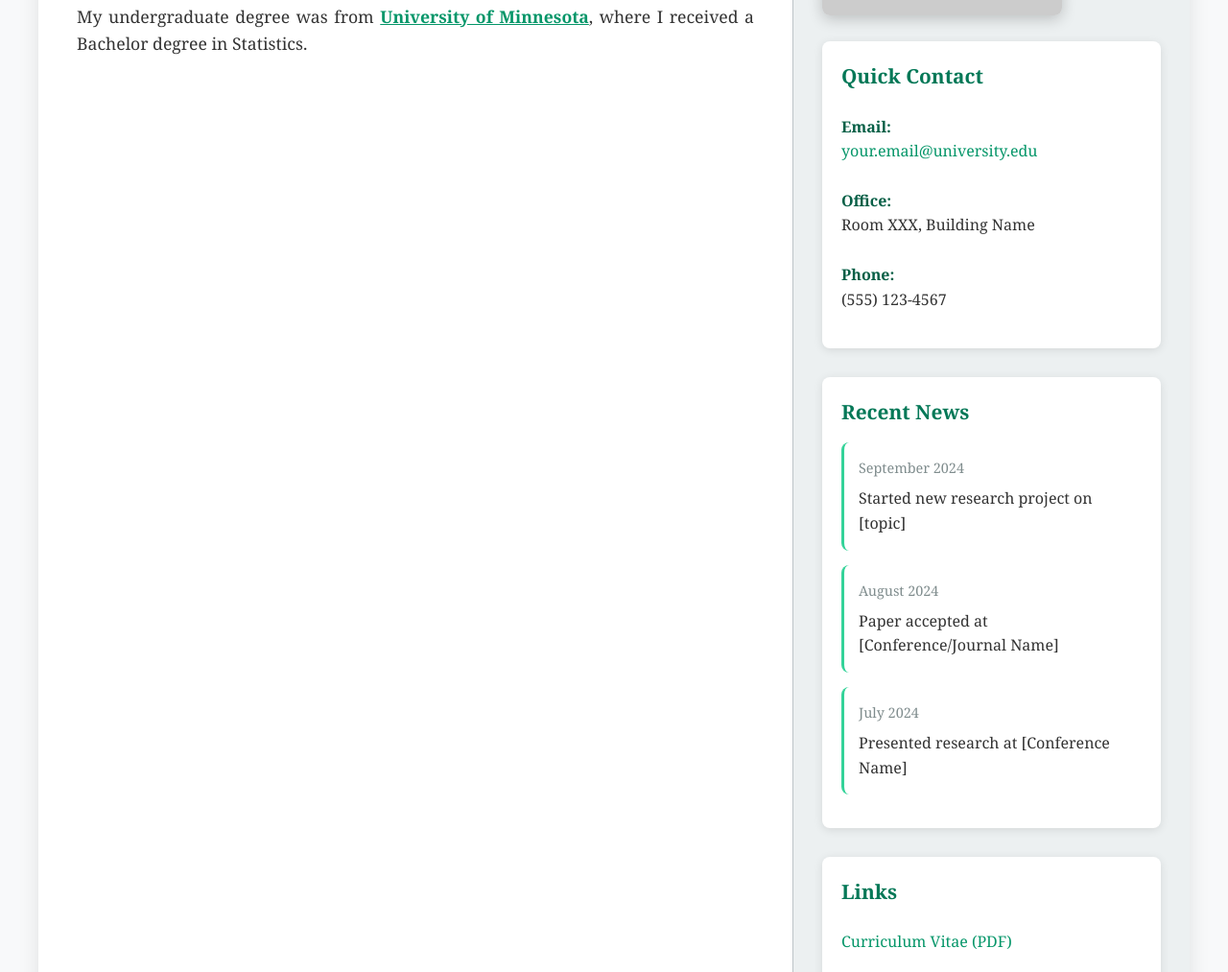
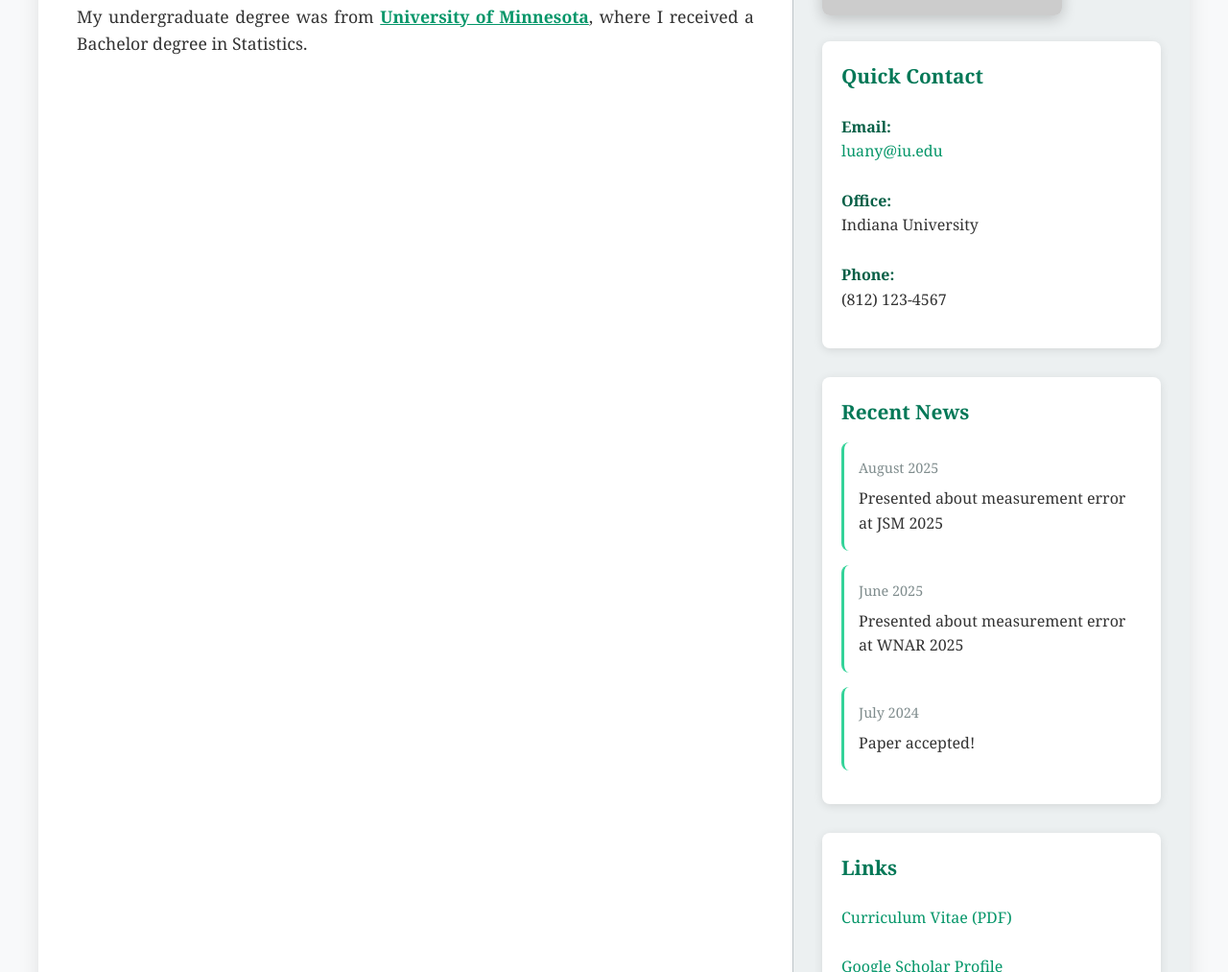
Before and after one commit to YLuan-git/YLuan-git.github.io, a plain HTML site: page index.html in a window 1280 px wide. Shown: the part 528-1541 px from the top of the page at 96% size. Drawn offline with Linux system fonts and the light colour scheme.

Commit message:
Update index.html

```diff
--- a/index.html
+++ b/index.html
@@ -521,31 +521,31 @@
                     <h3>Quick Contact</h3>
                     <div class="contact-item">
                         <strong>Email:</strong><br>
-                        <a href="mailto:your.email@university.edu">your.email@university.edu</a>
+                        <a href="mailto:your.email@university.edu">luany@iu.edu</a>
                     </div>
                     <div class="contact-item">
                         <strong>Office:</strong><br>
-                        Room XXX, Building Name
+                        Indiana University
                     </div>
                     <div class="contact-item">
                         <strong>Phone:</strong><br>
-                        (555) 123-4567
+                        (812) 123-4567
                     </div>
                 </div>
 
                 <div class="contact-info">
                     <h3>Recent News</h3>
                     <div class="news-item">
-                        <div class="news-date">September 2024</div>
-                        <p>Started new research project on [topic]</p>
+                        <div class="news-date">August 2025</div>
+                        <p>Presented about measurement error at JSM 2025</p>
                     </div>
                     <div class="news-item">
-                        <div class="news-date">August 2024</div>
-                        <p>Paper accepted at [Conference/Journal Name]</p>
+                        <div class="news-date">June 2025</div>
+                        <p>Presented about measurement error at WNAR 2025</p>
                     </div>
                     <div class="news-item">
                         <div class="news-date">July 2024</div>
-                        <p>Presented research at [Conference Name]</p>
+                        <p>Paper accepted!</p>
                     </div>
                 </div>
 
```
